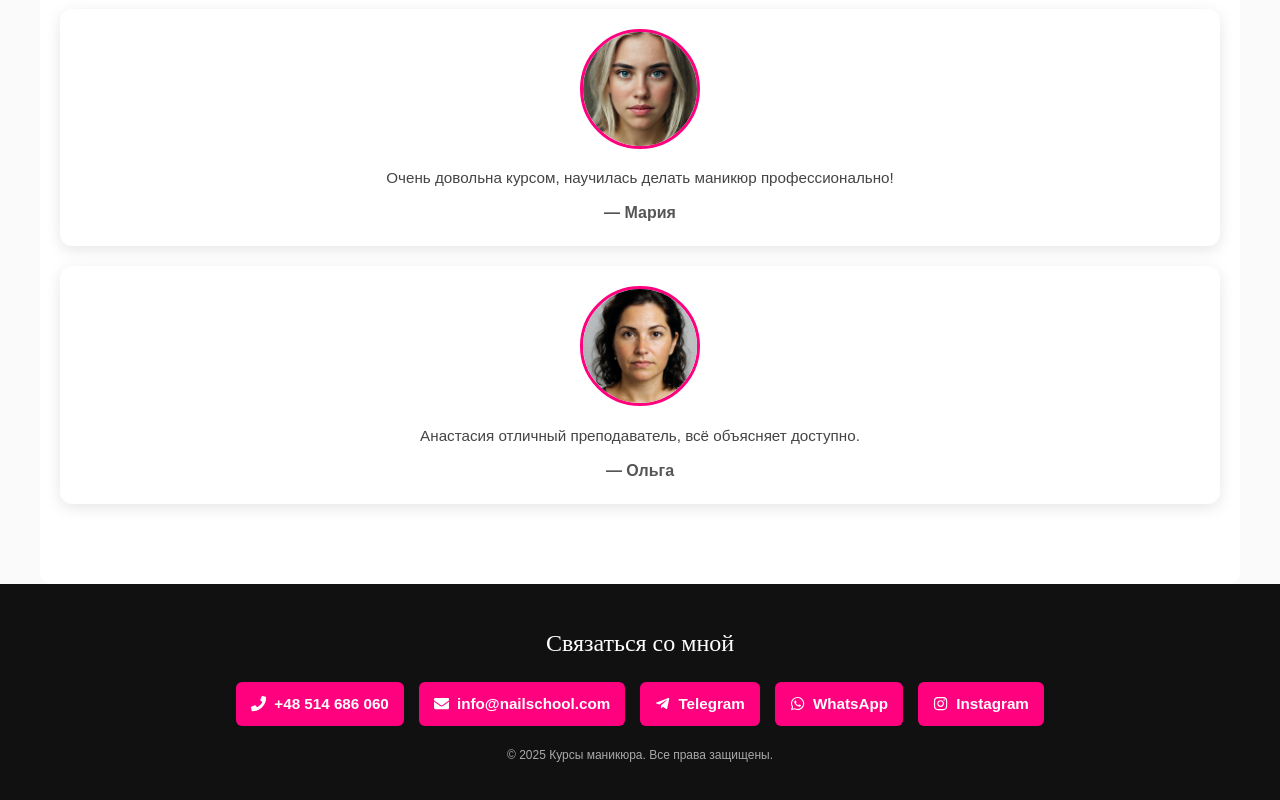
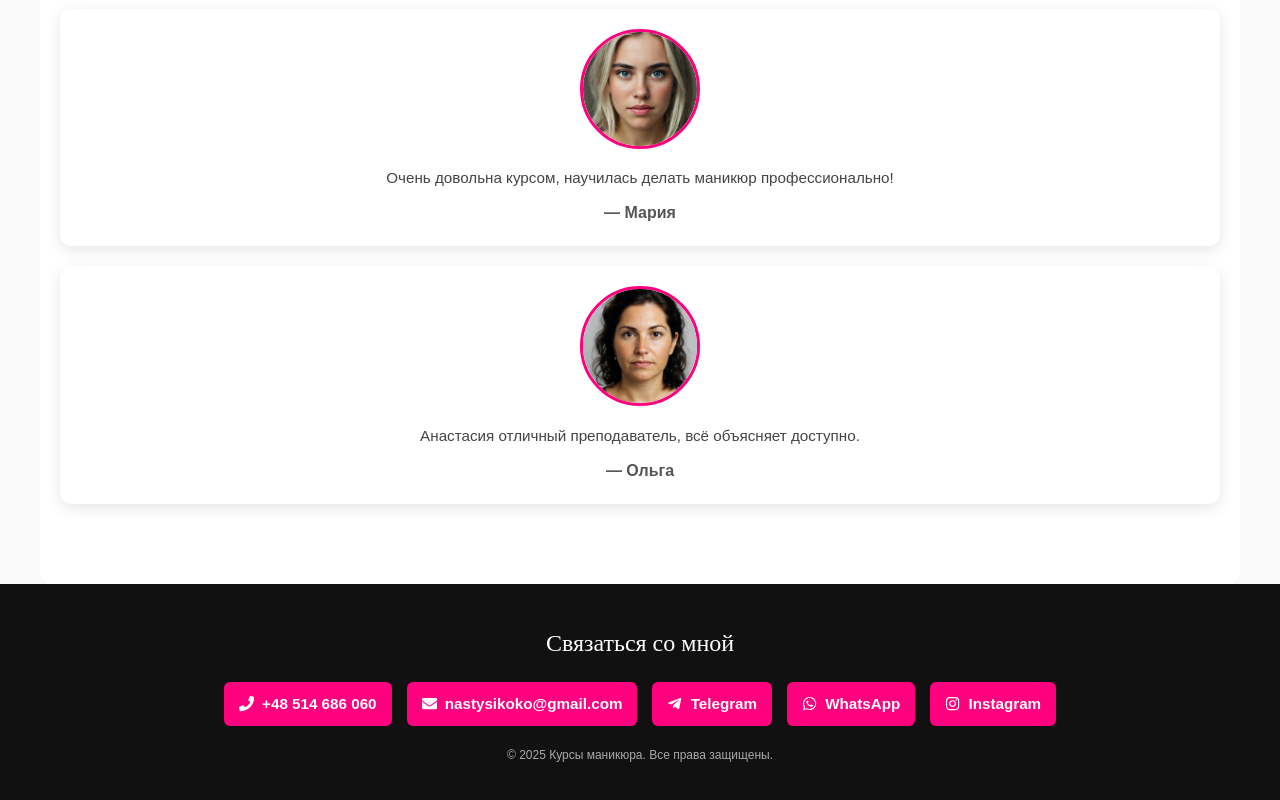
Before and after one commit to StrongArr0w/nail-school, a React (Vite) app: page / in a window 1280 px wide. Shown: the part 5888-6688 px from the top of the page. Built offline with nearby package versions, Linux system fonts and the light colour scheme; a web font is replaced by a local one.

Commit message:
Fix: исправлен email в форме записи

```diff
--- a/src/components/Footer.tsx
+++ b/src/components/Footer.tsx
@@ -17,8 +17,8 @@ export default function Footer() {
         <a href="tel:+48514686060" className="btn btn-icon">
           <FaPhone /> +48 514 686 060
         </a>
-        <a href="nastysikoko@gmail.com" className="btn btn-icon">
-          <FaEnvelope /> info@nailschool.com
+        <a href="mailto:nastysikoko@gmail.com" className="btn btn-icon">
+          <FaEnvelope /> nastysikoko@gmail.com
         </a>
         <a
           href="https://t.me/nastysi"
```
